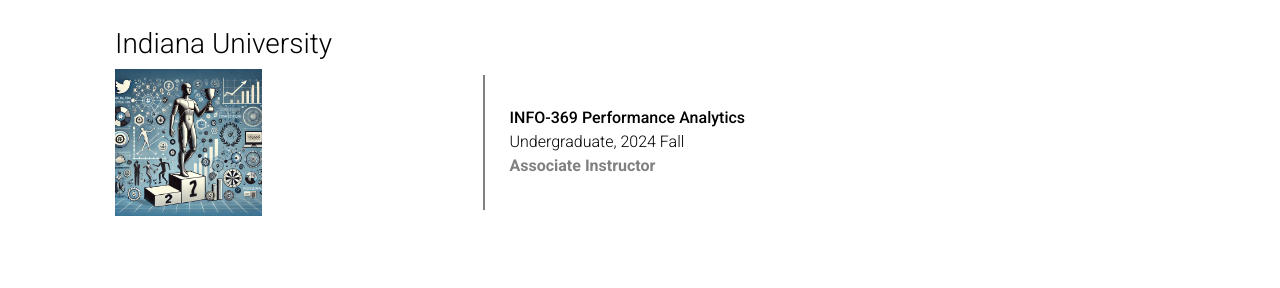
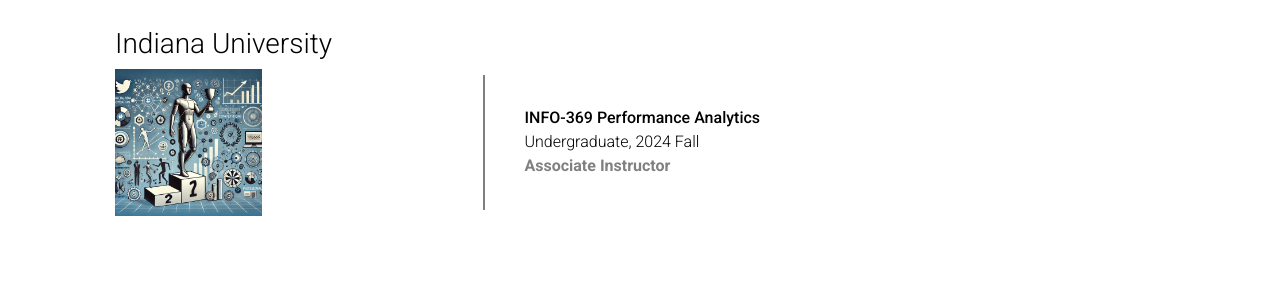
Before and after one commit to WeihongQ/weihongq.github.io, a Jekyll site: the page built from _pages/teaching.md, in a window 1280 px wide. Shown: the part 158-446 px from the top of the page. Built offline with Jekyll 4.4.1, drawn with Linux system fonts in a browser that asks for light colours; comment, search, counter and statistics services are not loaded; a style sheet for code colours, icons or effects is not loaded.

Commit message:
update the distance

```diff
--- a/_pages/teaching.md
+++ b/_pages/teaching.md
@@ -14,7 +14,7 @@
   </div>
 
   <div style="width: 60%; display: flex; align-items: center;">
-    <div style="border-left: 2px solid grey; height: 15vh; margin-right: 25px;"></div>
+    <div style="border-left: 2px solid grey; height: 15vh; margin-right: 40px;"></div>
     <div>
       <strong>INFO-369 Performance Analytics</strong> <br/>
       Undergraduate, 2024 Fall <br/>
```
